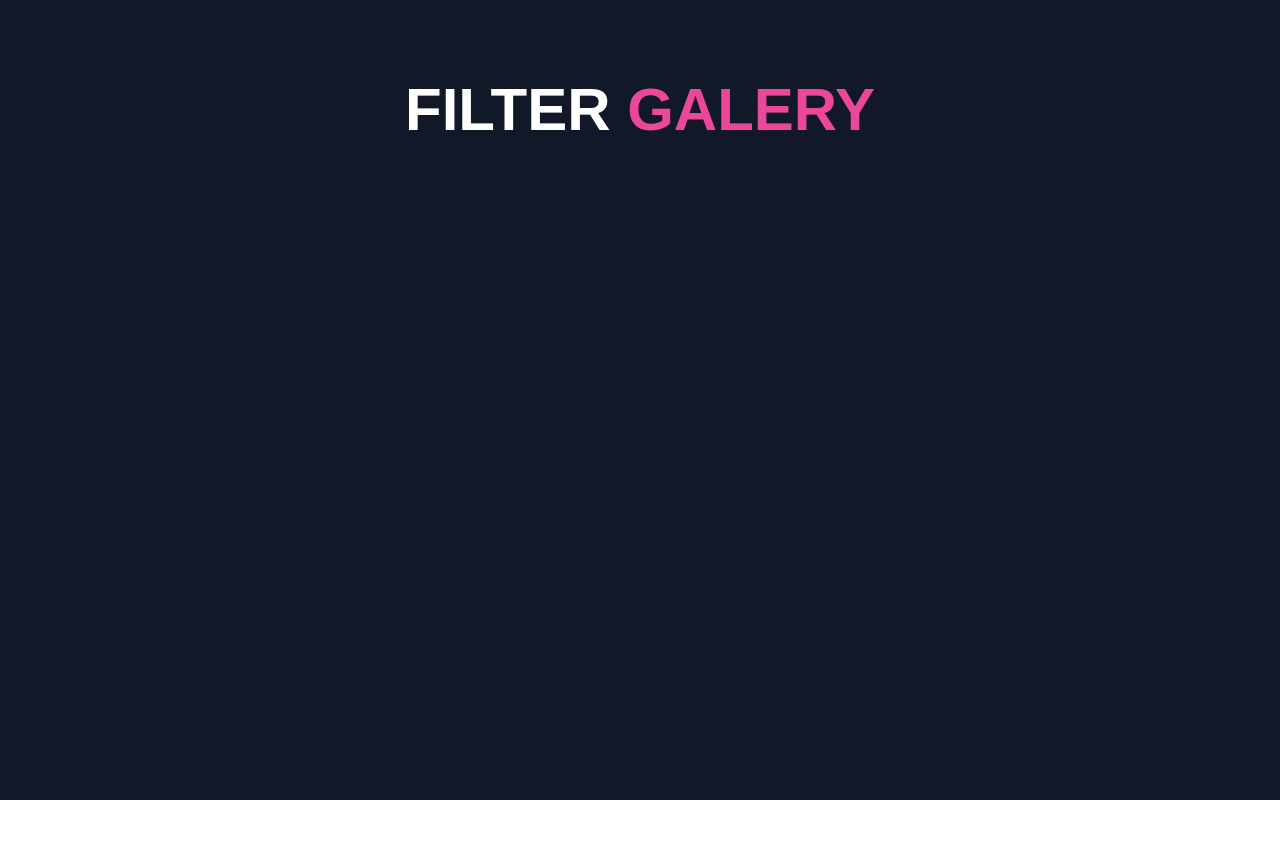
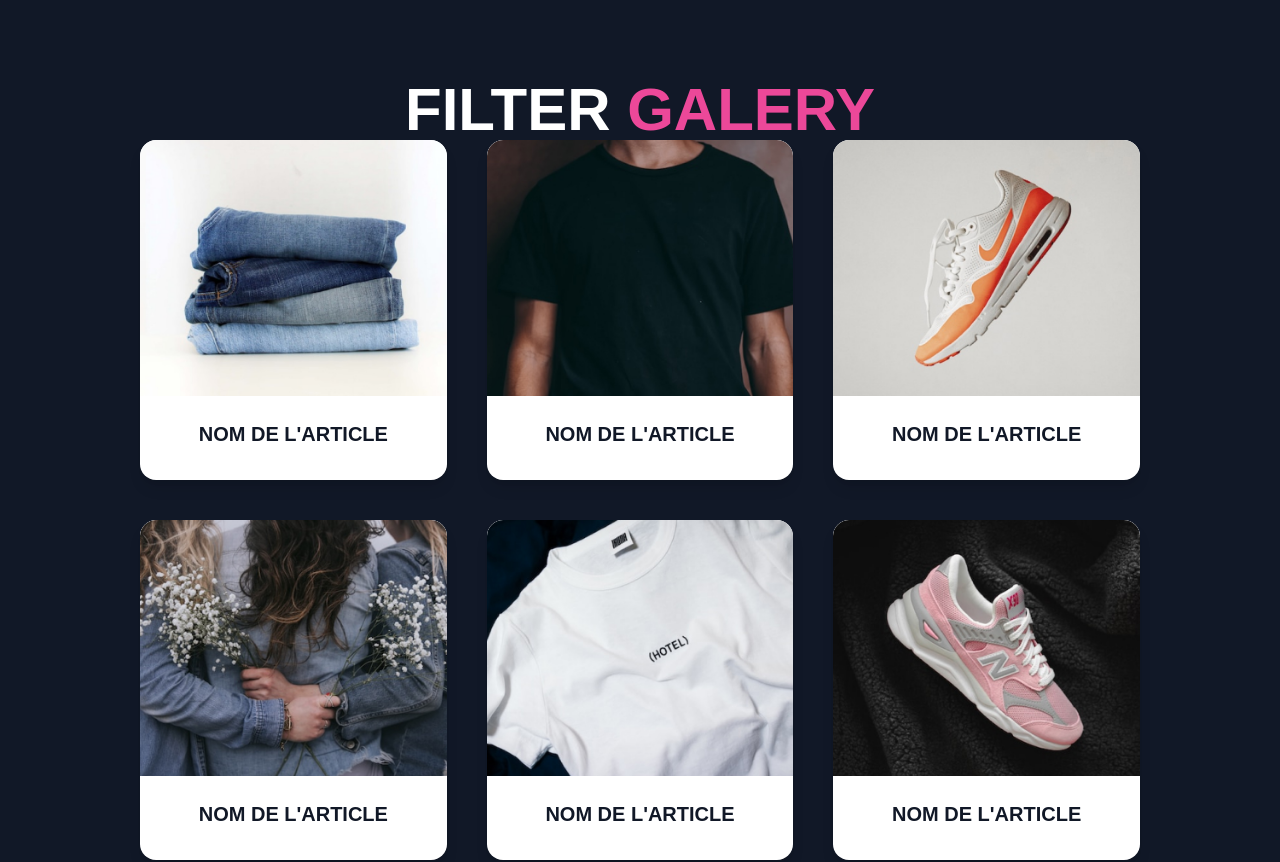
Before and after one commit to SylvHardDev/gallery-filter, a Next.js app: page / in a window 1280 px wide. Shown: the top 862 px of the page. Before the commit the page ends 800 px from the top, so only its background shows below. Built offline with nearby package versions, Linux system fonts and the light colour scheme.

Commit message:
add title

```diff
--- a/app/components/Gallery.tsx
+++ b/app/components/Gallery.tsx
@@ -2,6 +2,7 @@
 
 import React from "react";
 import { productsData } from "../datas/productsData";
+import Image from "next/image";
 
 export default function Gallery() {
   return (
@@ -14,7 +15,13 @@ export default function Gallery() {
               key={index}
               className="bg-white rounded-2xl shadow-lg overflow-hidden hover:shadow-xl transition-all hover:scale-105 cursor-pointer"
             >
+              <img className="w-full h-64 object-cover rounded-t-2xl" src={product.img} alt={product.title} />
 
+              <div className="p-6">
+                <h6 className="text-xl font-bold text-gray-900 mb-2">
+                    {product.title}
+                </h6>
+              </div>
             </div>
           ))}
         </div>
```
